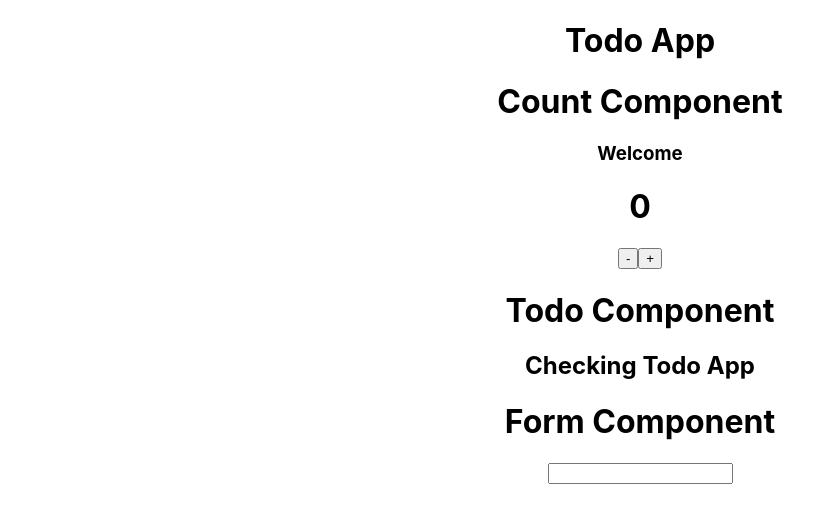
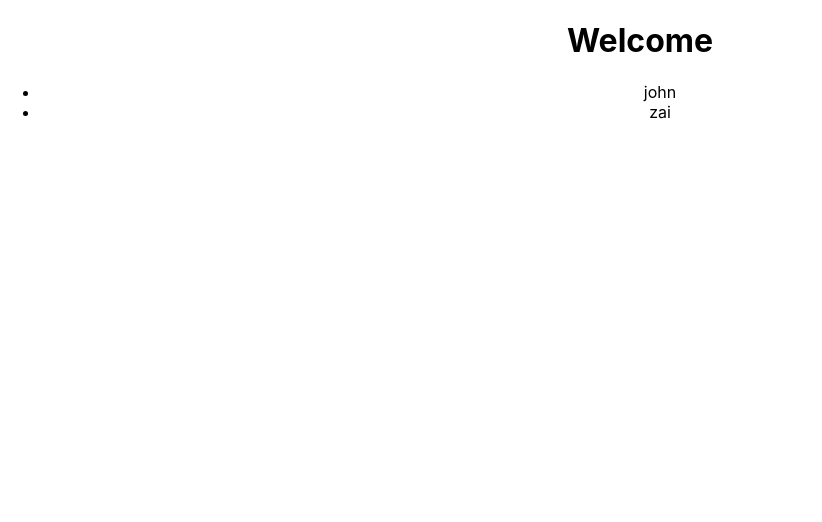
Before and after one commit to midu-zack/React-practice, a React (Create React App) app: page / in a window 1280 px wide. Shown: the top 522 px of the page, without its empty margins (0-822 px from the left). Built offline with nearby package versions, Linux system fonts and the light colour scheme.

Commit message:
testing From contents

```diff
--- a/src/App.js
+++ b/src/App.js
@@ -1,47 +1,22 @@
 // import logo from './logo.svg';
-import React,{Component} from 'react';
-import './App.css';
-import Todo from './componant/Todo';
-import Forms from './componant/Forms';
+import React, { Component } from "react";
+import "./App.css";
+// import Counter from "./componant/Counter";
 
-class App extends Component{
-  state= {
-    myString:'Checking Todo App',
-    heading : "Count Component",
-    counter : 0
+// import Forms from "./componant/Forms";
+import List from "./componant/List";
+class App extends Component {
+  render() {
+    return (
+      <div className="App">
+        <h1>Welcome</h1>
+        {/* <Counter /> */}
 
-   }
-
-
-  oneIncrement = ()=>{
-    this.setState({
-      counter: this.state.counter+1
-    })
+        {/* <Forms /> */}
+        <List/>
+      </div>
+    );
   }
-
-  onDecrement = ()=>{
-    this.setState({
-      counter:this.state.counter-1
-    })
-  }
-
-
-  render (){
-    return(
-      <div className="App">
-      <h1>Todo App</h1>
-      <h1>{this.state.heading}</h1>
-      <h3>Welcome</h3>
-        <h1>{this.state.counter}</h1>
-      <button onClick={this.onDecrement}>-</button>
-      <button onClick={this.oneIncrement}>+</button>
-
-      {/* <button onClick={this.handleChanged} >Click Now</button>  */}
-      <Todo myStringTest = {this.state.myString}/>
-      <Forms />
-    </div>
-
-    )
-  }}
+}
 
 export default App;
--- /dev/null
+++ b/src/componant/Counter.js
@@ -0,0 +1,36 @@
+import React,{Component} from 'react';
+
+class Counter extends Component{
+  state = {
+    myString:'Checking Todo App',
+    heading : "Count Component",
+    counter : 0
+
+   }
+
+  oneIncrement = ()=>{
+    this.setState({
+      counter: this.state.counter+1
+    })
+  }
+
+  onDecrement = ()=>{
+    this.setState({
+      counter:this.state.counter-1
+    })
+  }
+  render (){
+    return(
+      <div className="App">
+      <h1>Counter Component</h1>
+      <h3>Welcome</h3>
+        <h1>{this.state.counter}</h1>
+      <button onClick={this.onDecrement}>-</button>
+      <button onClick={this.oneIncrement}>+</button>
+     </div>
+
+    )
+  }}
+
+
+  export default Counter
--- a/src/componant/Forms.js
+++ b/src/componant/Forms.js
@@ -1,26 +1,37 @@
-import React, { Component } from 'react'
+import React, { Component } from "react";
+
+class Forms extends Component {
+  constructor (props){
+      super(props);
+     this.state = {
+        firstName :"",
+        lastName : ""
+      }
+      this.inputOne = React.createRef()
+      this.inputTwo = React.createRef()
+  }
 
 
 
+  onSubmit = () =>
+    {
+      console.log(this.inputOne.value);
+      console.log(this.inputTwo.value);
+    }
 
-class Forms extends Component {
 
-        // state ={
-        //     inputFeild
-        // }
-
-    onHandleChange= event =>{
-        console.log(event.target.value)
-    }
   render() {
     return (
-       <form >
+      <form>
         <h1>Form Component</h1>
-        <input type="text" onChange={this.onHandleChange} />
-
-       </form>
-    )
+        <input type="text" name="firstName" ref={input=>(this.inputOne=input)} />
+        <input type="text" name="firstName" ref={input=>(this.inputTwo=input)} />
+        <button type="button" onClick={this.onSubmit}>
+          Submit
+        </button>
+      </form>
+    );
   }
 }
 
-export default Forms
+export default Forms;
--- /dev/null
+++ b/src/componant/List.js
@@ -0,0 +1,35 @@
+import React, { Component } from "react";
+
+class List extends Component {
+  state = {
+    data: [
+      {
+        id: 1,
+        name: "john",
+        age: 45,
+      },
+      {
+        id: 2,
+        name: "zai",
+        age: 25,
+      },
+    ],
+  };
+
+  componentDidMount(){
+    alert()
+    // console.log('running');
+  }
+  render() {
+    return (
+      <div>
+        <ul>{this.state.data.map((value,index)=>{
+          return <li key={value.id}>{value.name}</li>
+
+        })}</ul>
+      </div>
+    );
+  }
+}
+
+export default List;
--- a/src/componant/Todo.js
+++ /dev/null
@@ -1,12 +0,0 @@
-import React, { Component } from 'react'
-
-export default class Todo extends Component {
-  render() {
-    return (
-      <div>
-            <h1>Todo Component </h1>
-            <h2>{this.props.myStringTest}</h2>
-      </div>
-    )
-  }
-}
```
